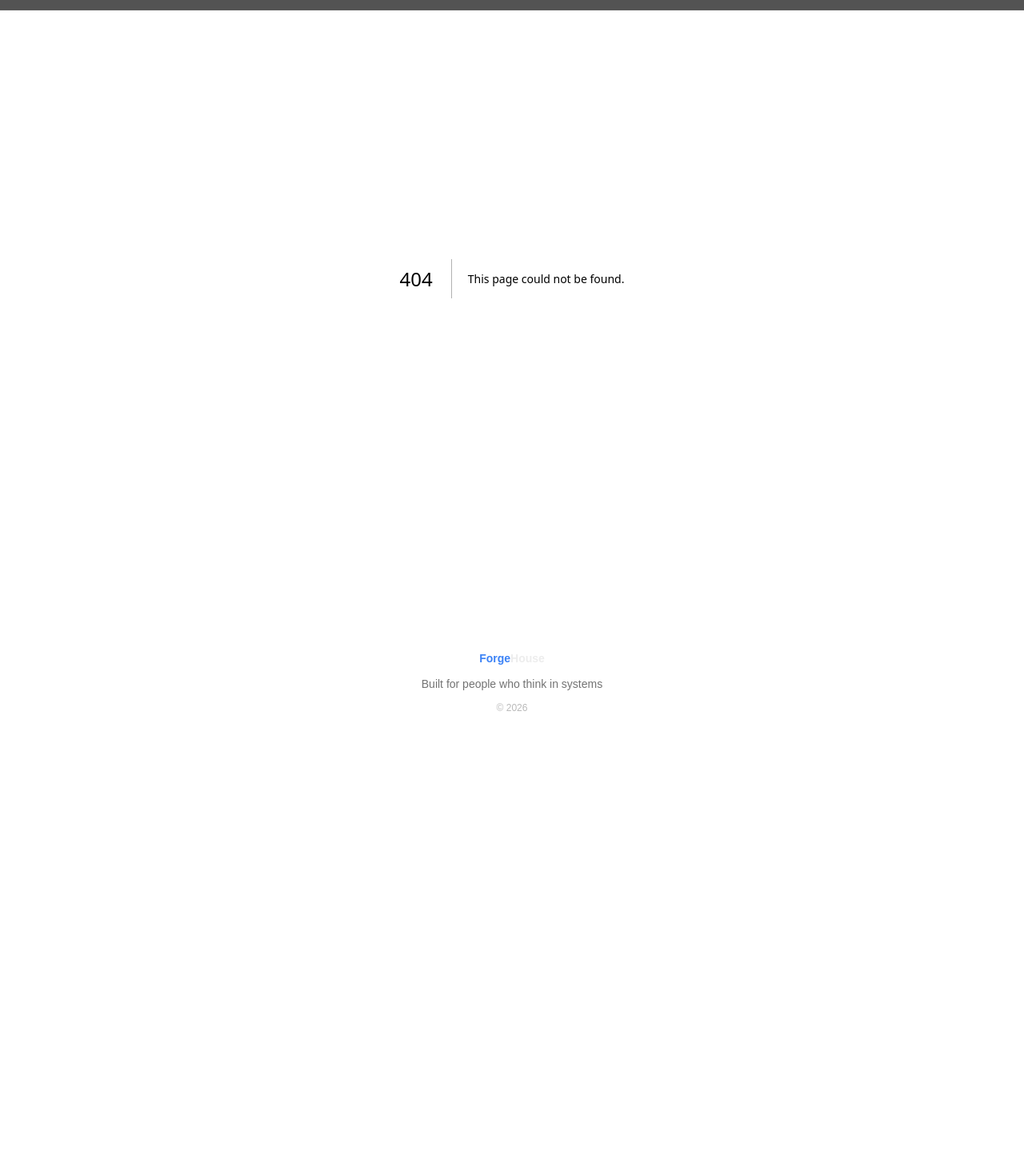
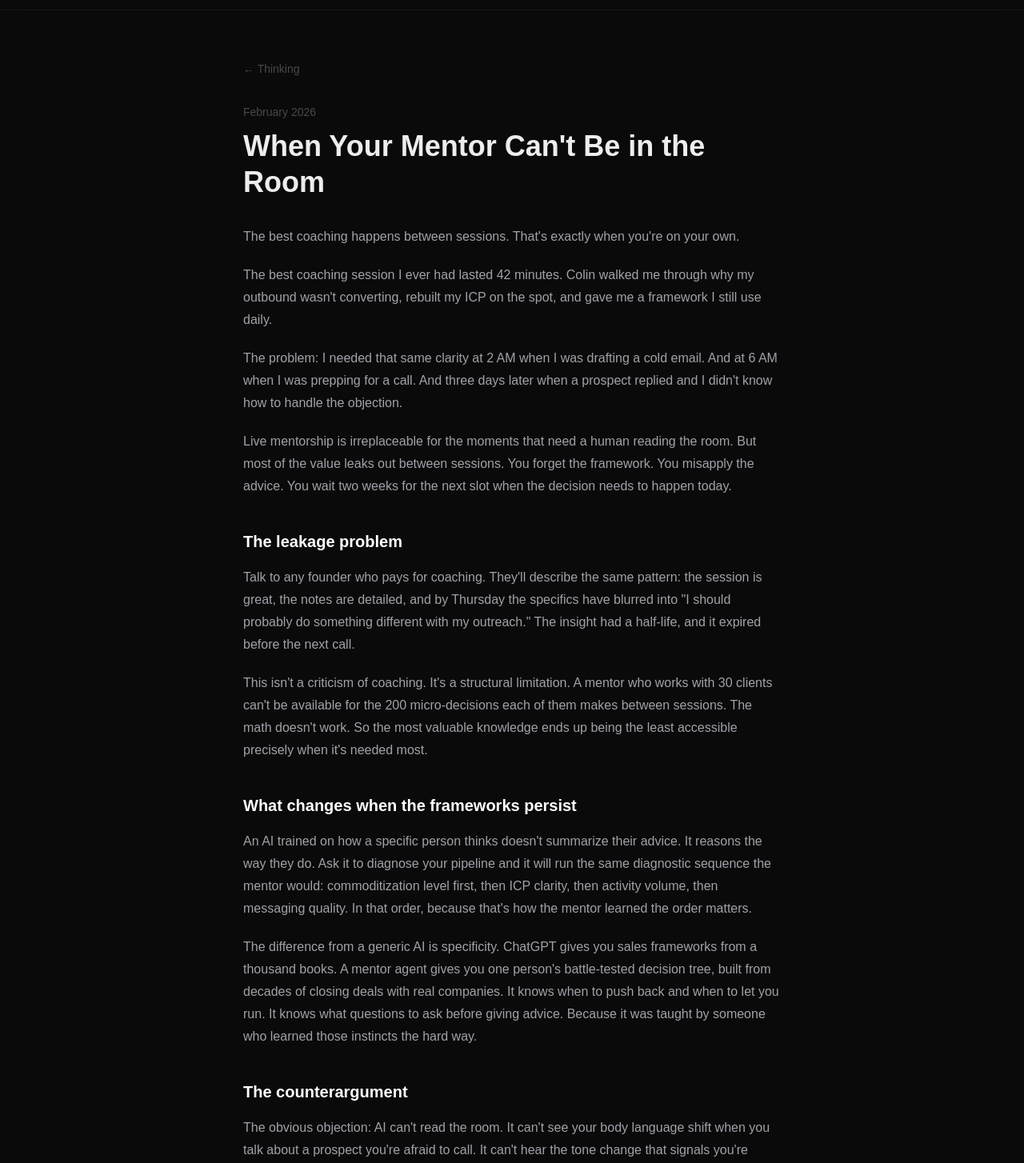
Before and after one commit to Apex-Sudo/forgehouse-site, a Next.js app: page /thinking/ai-vs-live-coaching in a window 1280 px wide. Before the commit this address had no page. Shown: the part 52-1506 px from the top of the page at 80% size. Before the commit the page ends 1009 px from the top, so only its background shows below. Built offline with nearby package versions, Linux system fonts and the light colour scheme.

Commit message:
Add Thinking post: When Your Mentor Can't Be in the Room

```diff
--- a/src/app/sitemap.ts
+++ b/src/app/sitemap.ts
@@ -14,5 +14,6 @@ export default function sitemap(): MetadataRoute.Sitemap {
     { url: `${baseUrl}/thinking/sounding-board`, lastModified: new Date(), changeFrequency: 'monthly', priority: 0.7 },
     { url: `${baseUrl}/thinking/executive-coaching-cost`, lastModified: new Date(), changeFrequency: 'monthly', priority: 0.7 },
     { url: `${baseUrl}/thinking/you-got-promoted`, lastModified: new Date(), changeFrequency: 'monthly', priority: 0.7 },
+    { url: `${baseUrl}/thinking/ai-vs-live-coaching`, lastModified: new Date(), changeFrequency: 'monthly', priority: 0.7 },
   ]
 }
--- /dev/null
+++ b/src/app/thinking/ai-vs-live-coaching/page.tsx
@@ -0,0 +1,128 @@
+import Link from "next/link";
+
+export default function AIvsLiveCoachingPost() {
+  return (
+    <main className="min-h-screen bg-background pt-32 pb-24 px-6">
+      <article className="max-w-2xl mx-auto">
+        <Link
+          href="/thinking"
+          className="text-sm text-muted/60 hover:text-muted transition mb-8 block"
+        >
+          ← Thinking
+        </Link>
+
+        <time className="text-sm text-muted/60">February 2026</time>
+        <h1 className="text-3xl md:text-4xl font-bold mt-2 mb-8 leading-tight">
+          When Your Mentor Can't Be in the Room
+        </h1>
+
+        <div className="prose-fh">
+          <p className="text-lg text-muted mb-8">
+            The best coaching happens between sessions. That's exactly when
+            you're on your own.
+          </p>
+
+          <p>
+            The best coaching session I ever had lasted 42 minutes. Colin walked
+            me through why my outbound wasn't converting, rebuilt my ICP on the
+            spot, and gave me a framework I still use daily.
+          </p>
+
+          <p>
+            The problem: I needed that same clarity at 2 AM when I was drafting
+            a cold email. And at 6 AM when I was prepping for a call. And three
+            days later when a prospect replied and I didn't know how to handle
+            the objection.
+          </p>
+
+          <p>
+            Live mentorship is irreplaceable for the moments that need a human
+            reading the room. But most of the value leaks out between sessions.
+            You forget the framework. You misapply the advice. You wait two
+            weeks for the next slot when the decision needs to happen today.
+          </p>
+
+          <h2>The leakage problem</h2>
+
+          <p>
+            Talk to any founder who pays for coaching. They'll describe the same
+            pattern: the session is great, the notes are detailed, and by
+            Thursday the specifics have blurred into "I should probably do
+            something different with my outreach." The insight had a half-life,
+            and it expired before the next call.
+          </p>
+
+          <p>
+            This isn't a criticism of coaching. It's a structural limitation. A
+            mentor who works with 30 clients can't be available for the 200
+            micro-decisions each of them makes between sessions. The math
+            doesn't work. So the most valuable knowledge ends up being the least
+            accessible precisely when it's needed most.
+          </p>
+
+          <h2>What changes when the frameworks persist</h2>
+
+          <p>
+            An AI trained on how a specific person thinks doesn't summarize
+            their advice. It reasons the way they do. Ask it to diagnose your
+            pipeline and it will run the same diagnostic sequence the mentor
+            would: commoditization level first, then ICP clarity, then activity
+            volume, then messaging quality. In that order, because that's how
+            the mentor learned the order matters.
+          </p>
+
+          <p>
+            The difference from a generic AI is specificity. ChatGPT gives you
+            sales frameworks from a thousand books. A mentor agent gives you one
+            person's battle-tested decision tree, built from decades of closing
+            deals with real companies. It knows when to push back and when to
+            let you run. It knows what questions to ask before giving advice.
+            Because it was taught by someone who learned those instincts the
+            hard way.
+          </p>
+
+          <h2>The counterargument</h2>
+
+          <p>
+            The obvious objection: AI can't read the room. It can't see your
+            body language shift when you talk about a prospect you're afraid to
+            call. It can't hear the tone change that signals you're
+            rationalizing a bad decision. This is true. And it matters.
+          </p>
+
+          <p>
+            Live coaching carries emotional weight that an AI doesn't replicate.
+            The accountability of showing up. The vulnerability of admitting
+            what isn't working to another person. The mentor's intuition about
+            what you're not saying.
+          </p>
+
+          <p>
+            That's why this isn't a replacement conversation. It's an extension
+            conversation.
+          </p>
+
+          <h2>The real question</h2>
+
+          <p>
+            One session per month gives you 12 hours of mentorship per year. The
+            other 8,748 hours, you're on your own. Every cold email drafted at
+            midnight, every pricing decision made on a Sunday, every prospect
+            reply that needs a response before the momentum dies.
+          </p>
+
+          <p>
+            The question isn't whether AI replaces human mentors. It doesn't.
+            The question is whether 12 hours is enough when you're building
+            something that demands clarity every day.
+          </p>
+
+          <p className="text-foreground font-semibold text-lg my-8">
+            Live coaching is the blueprint. AI coaching is the builder who's on
+            site when the architect goes home.
+          </p>
+        </div>
+      </article>
+    </main>
+  );
+}
--- a/src/app/thinking/page.tsx
+++ b/src/app/thinking/page.tsx
@@ -1,6 +1,12 @@
 import Link from "next/link";
 
 const posts = [
+  {
+    slug: "ai-vs-live-coaching",
+    title: "When Your Mentor Can't Be in the Room",
+    excerpt: "The best coaching happens between sessions. That's exactly when you're on your own.",
+    date: "February 2026",
+  },
   {
     slug: "you-got-promoted",
     title: "You Got Promoted. No One Trained You. Now What?",
```
